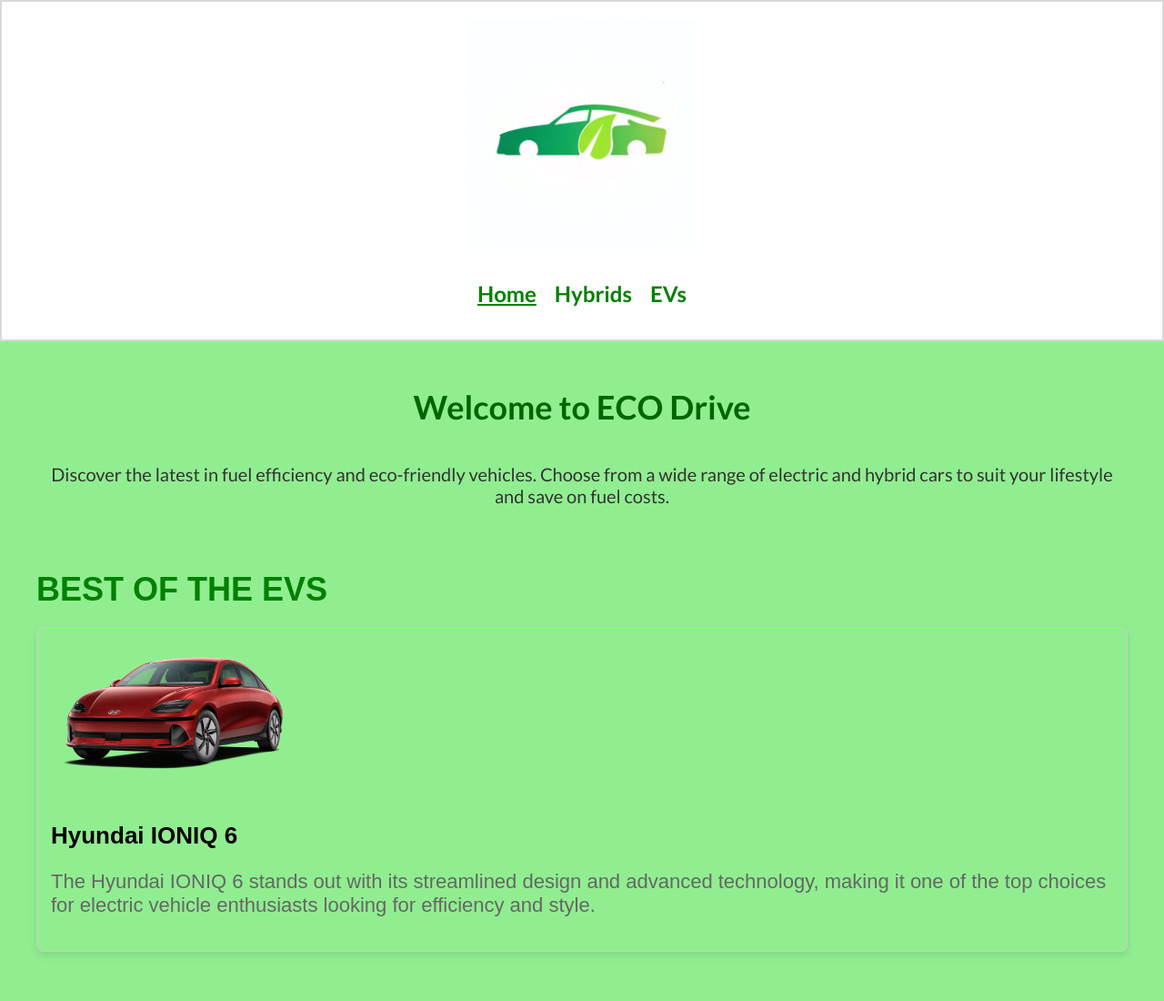
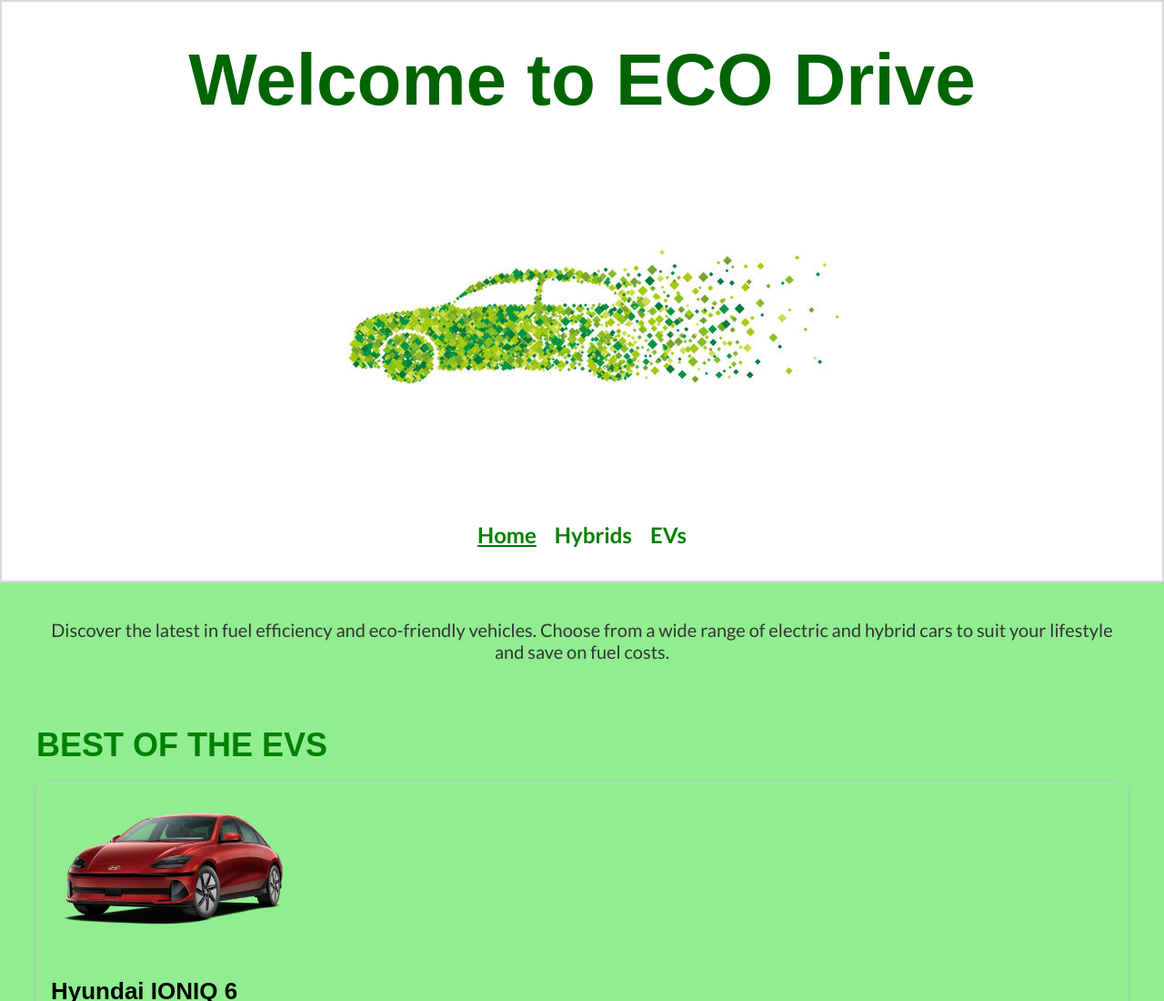
Before and after one commit to xiajiachen/539finalprojec, a plain HTML site: page index.html in a window 1280 px wide. Shown: the top 1100 px of the page at 91% size. Drawn offline with Linux system fonts and the light colour scheme; a web font is replaced by a local one.

Commit message:
Add files via upload

```diff
--- a/index.html
+++ b/index.html
@@ -17,7 +17,8 @@
 <body>
   <header>
     <div class="header-content">
-        <img src="logo.png" alt="ECO Drive Logo" class="logo">
+      <h1>Welcome to ECO Drive</h1>
+        <img src="istockphoto-1354161040-612x612.jpg" alt="ECO Drive Logo" class="logo">
         <nav>
             <ul>
               <li><a href="index.html" class="active">Home</a></li>
@@ -29,7 +30,6 @@
 </header>
 <main>
   <section class="intro">
-      <h1>Welcome to ECO Drive</h1>
       <div class="intro-text">
           <p>Discover the latest in fuel efficiency and eco-friendly vehicles. Choose from a wide range of electric and hybrid cars to suit your lifestyle and save on fuel costs.</p>
       </div>
--- a/reset.css
+++ b/reset.css
@@ -14,6 +14,18 @@
   grid-template-rows: auto auto;
   justify-items: center;
   row-gap: 20px;
+}
+h1 {
+  font-size: 80px;
+  font-family: 'Jersey 20', sans-serif;
+  color: darkgreen;
+  text-align: center;
+  margin-top: 20px;
+  margin-bottom: 20px;
+}
+nav {
+  background-size: cover;
+  background-position: center;
 }
 nav ul {
   list-style: none;
@@ -45,10 +57,6 @@
   text-decoration: underline;
 }
 
-.logo {
-  width: 250px;
-  height: auto;
-}
 
 
 body, html {
```
Also changed, not shown: istockphoto-1354161040-612x612.jpg (added), istockphoto-961421364-612x612.jpg (added).
